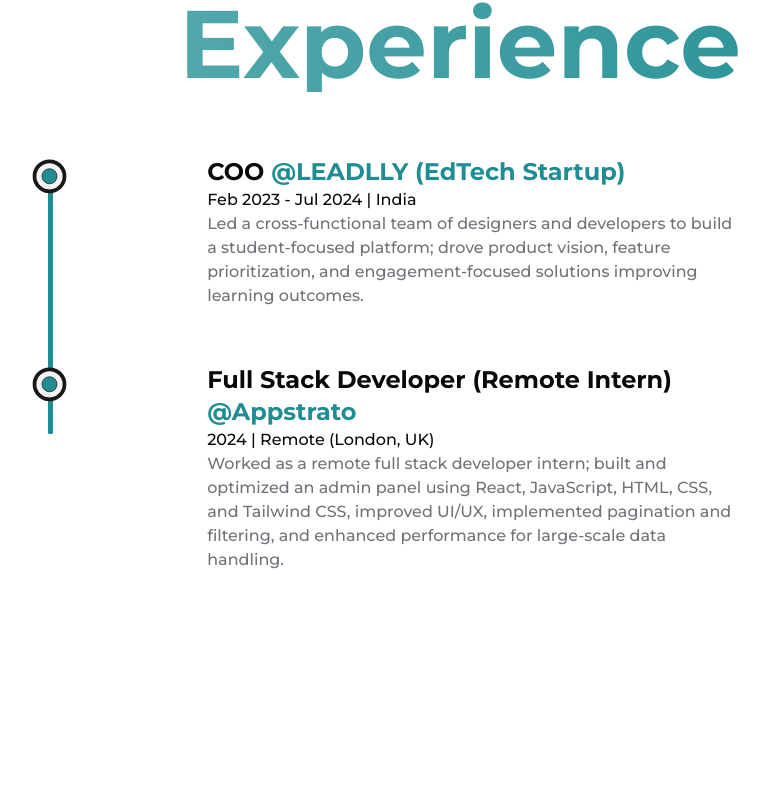
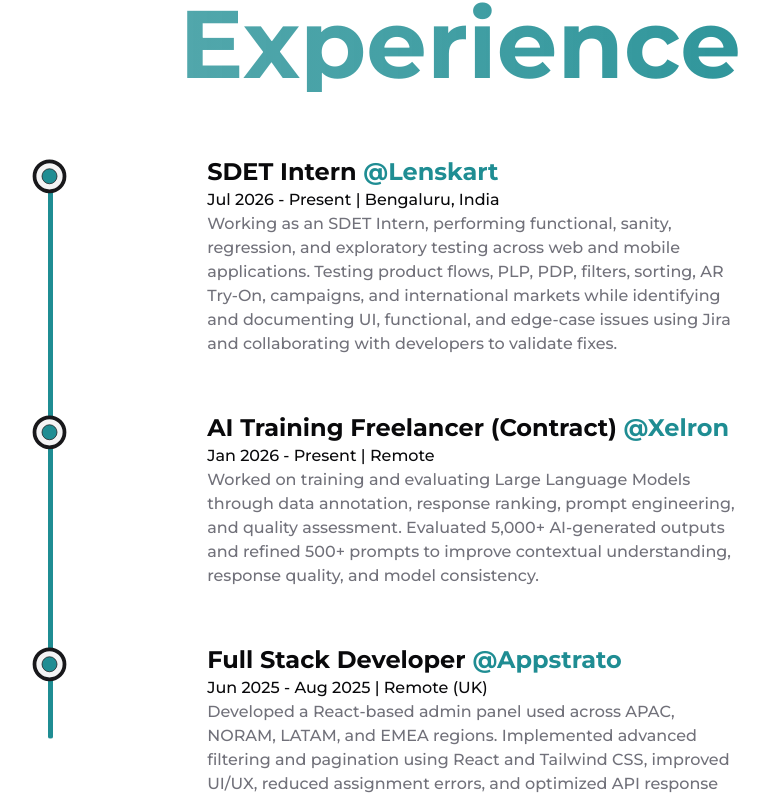
Before and after one commit to anujrj05/Portfolio-main, a Next.js app: page /about in a window 1280 px wide. Shown: the part 1110-1909 px from the top of the page, without its empty margins (180-949 px from the left). Built offline with nearby package versions, Linux system fonts and the light colour scheme.

Commit message:
Update portfolio about and experience

```diff
--- a/src/data/experience.ts
+++ b/src/data/experience.ts
@@ -1,6 +1,39 @@
 import { type ExperienceShowcaseListItemProps } from "@/components/experience/experience-showcase-list-item";
 
 export const EXPERIENCE: ExperienceShowcaseListItemProps[] = [
+  {
+    title: "SDET Intern",
+    organisation: {
+      name: "Lenskart",
+      href: "https://www.lenskart.com/",
+    },
+    date: "Jul 2026 - Present",
+    location: "Bengaluru, India",
+    description:
+      "Working as an SDET Intern, performing functional, sanity, regression, and exploratory testing across web and mobile applications. Testing product flows, PLP, PDP, filters, sorting, AR Try-On, campaigns, and international markets while identifying and documenting UI, functional, and edge-case issues using Jira and collaborating with developers to validate fixes.",
+  },
+  {
+    title: "AI Training Freelancer (Contract)",
+    organisation: {
+      name: "Xelron",
+      href: "",
+    },
+    date: "Jan 2026 - Present",
+    location: "Remote",
+    description:
+      "Worked on training and evaluating Large Language Models through data annotation, response ranking, prompt engineering, and quality assessment. Evaluated 5,000+ AI-generated outputs and refined 500+ prompts to improve contextual understanding, response quality, and model consistency.",
+  },
+  {
+    title: "Full Stack Developer",
+    organisation: {
+      name: "Appstrato",
+      href: "",
+    },
+    date: "Jun 2025 - Aug 2025",
+    location: "Remote (UK)",
+    description:
+      "Developed a React-based admin panel used across APAC, NORAM, LATAM, and EMEA regions. Implemented advanced filtering and pagination using React and Tailwind CSS, improved UI/UX, reduced assignment errors, and optimized API response performance for large-scale data handling.",
+  },
   {
     title: "COO",
     organisation: {
@@ -10,17 +43,6 @@
     date: "Feb 2023 - Jul 2024",
     location: "India",
     description:
-      "Led a cross-functional team of designers and developers to build a student-focused platform; drove product vision, feature prioritization, and engagement-focused solutions improving learning outcomes.",
-  },
-  {
-    title: "Full Stack Developer (Remote Intern)",
-    organisation: {
-      name: "Appstrato",
-      href: "",
-    },
-    date: "2024",
-    location: "Remote (London, UK)",
-    description:
-      "Worked as a remote full stack developer intern; built and optimized an admin panel using React, JavaScript, HTML, CSS, and Tailwind CSS, improved UI/UX, implemented pagination and filtering, and enhanced performance for large-scale data handling.",
+      "Led a cross-functional team of designers and developers to build a student-focused platform. Drove product strategy, feature prioritization, and development of learning-focused solutions while improving academic tracking, mentor feedback, and student engagement.",
   },
 ];
```
